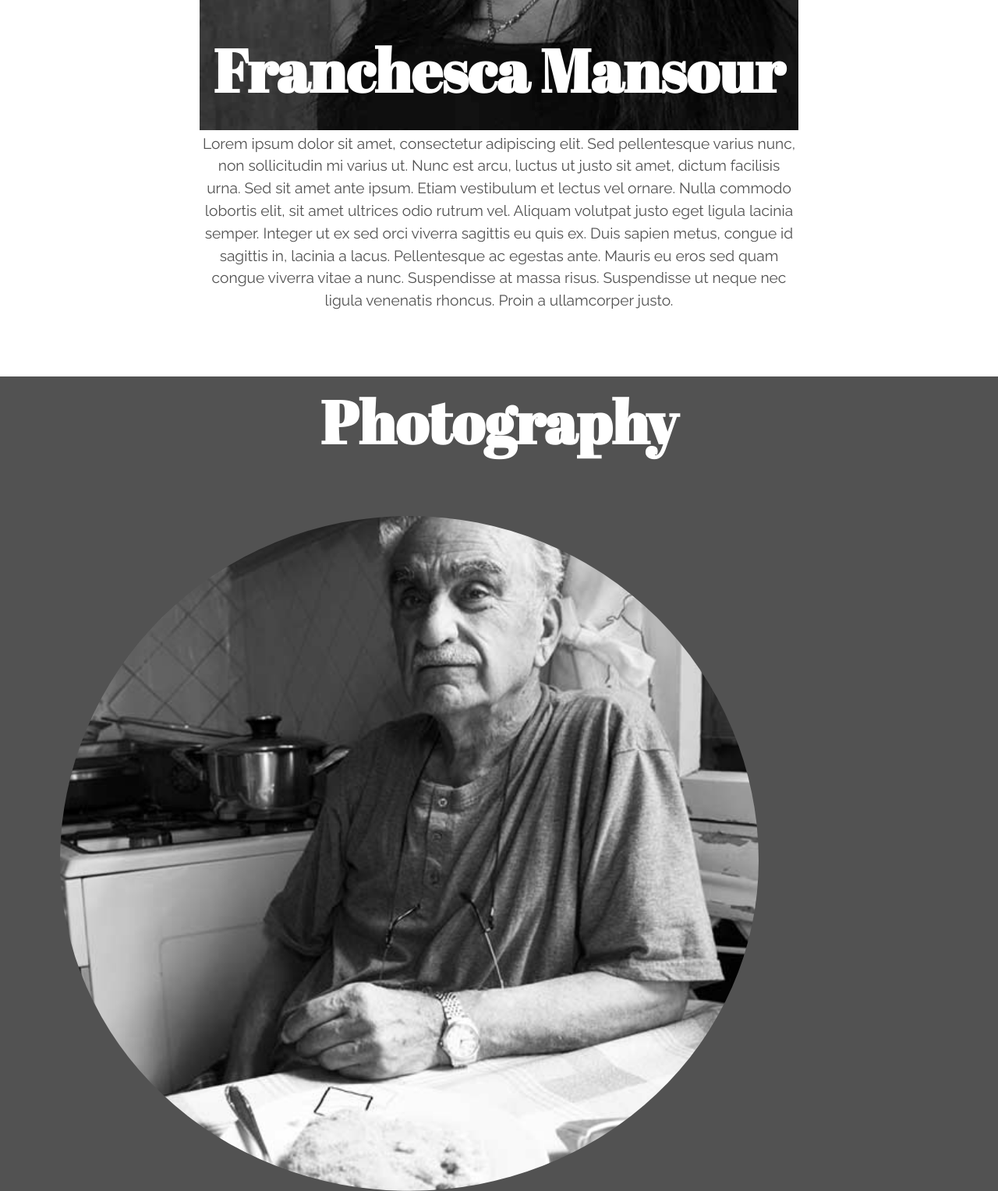
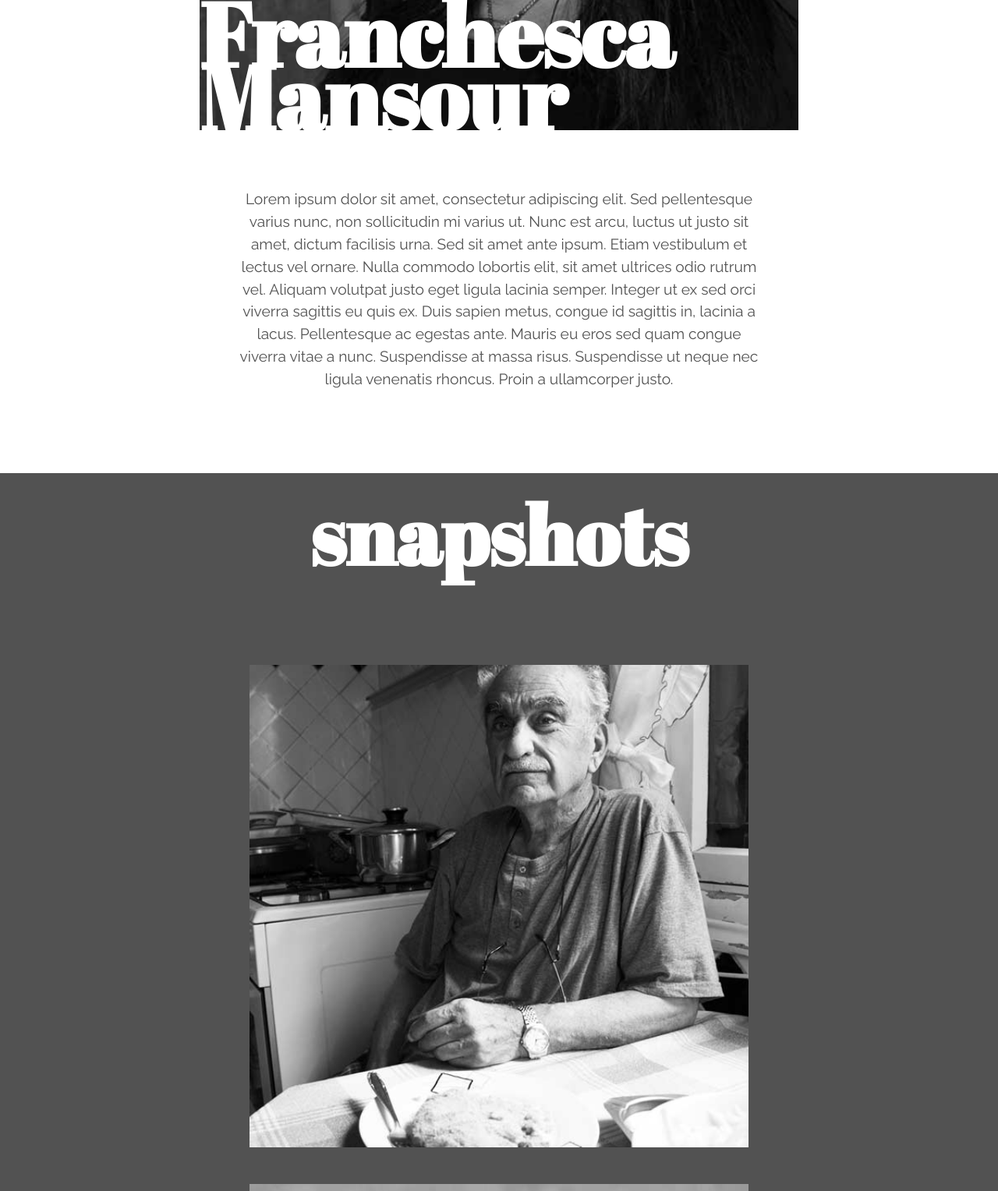
Before and after one commit to franchescamansour/dsn1675-project-1, a plain HTML site: page index.html in a window 1280 px wide. Shown: the part 473-2001 px from the top of the page at 78% size. Drawn offline with Linux system fonts and the light colour scheme.

Commit message:
Css & Html Complete

```diff
--- a/css/general.css
+++ b/css/general.css
@@ -80,10 +80,9 @@ h2{
 }
 
 .flex{
-  margin-left: 4rem;
-  padding-bottom: 1rem;
+  margin-left: 15%;
+  margin-bottom: 1rem;
   width: 70%;
-  border-radius: 50%;
 }
 
 #social{
@@ -115,6 +114,7 @@ footer{
 
 /***Media Queiry***/
 
+/****Medium-Tablet****/
 @media only screen and (min-width: 38rem) {
 
   html{
@@ -122,12 +122,35 @@ footer{
     line-height: 1.4;
   }
 
+  h1{
+    font-size: 5rem;
+    line-height: 3.5rem;
+    margin-top: -7.2rem;
+    text-align: left;
+  }
+
   p{
-    max-width: 30rem;
+    max-width: 28rem;
+  }
+
+  h2{
+    font-size: 5rem;
+    text-align: center;
+  }
+
+  .flex{
+    width: 50%;
+    margin-left: 25%;
+    margin-bottom: 2rem;
+  }
+
+  .icons{
+    margin-left: 20%;
   }
 
 }
 
+/****Large-Desktop****/
 @media only screen and (min-width: 60rem) {
 
   html{
@@ -136,11 +159,27 @@ footer{
   }
 
   p{
-    max-width: 48rem;
+    max-width: 35rem;
+  }
+
+  h1{
+    font-size: 6rem;
+    line-height: 4.2rem;
+    margin-top: -9rem;
+    text-align: left;
+  }
+
+  h2{
+    font-size: 5.5rem;
+  }
+
+  .icons{
+    margin-left: 30%;
   }
 
 }
 
+/****Styling-for-Print****/
 @media print{
 
   nav{
--- a/index.html
+++ b/index.html
@@ -25,7 +25,7 @@
   <main>
 
     <div id="Artwork">
-      <h2>Photography</h2>
+      <h2>snapshots</h2>
       <img class="flex" src="images/jedo.jpg" alt="grandpa">
       <img class="flex" src="images/hands.jpg" alt="hands and lock">
     </div>
```
Also changed, not shown: images/bloggerpink.png (added), images/facebookpink.png (added), images/instagrampink.png (added).
